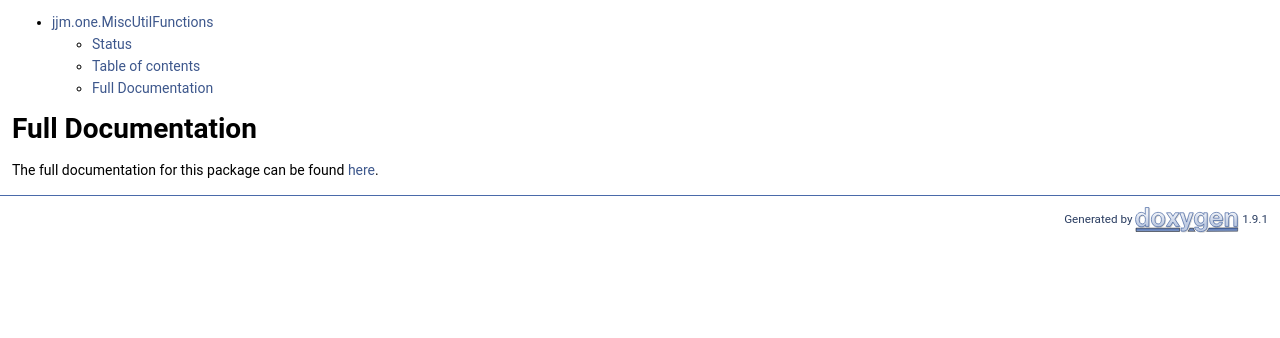
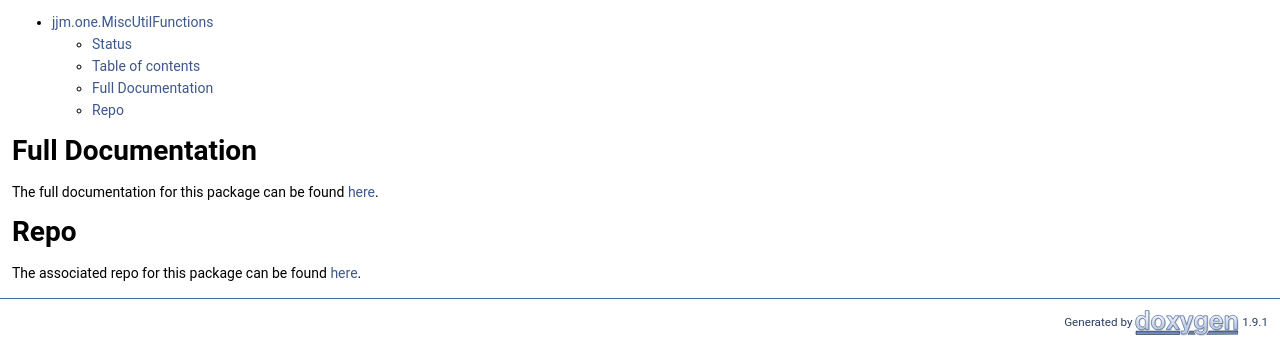
Before and after one commit to jjm-one/jjm.one.MiscUtilFunctions, a plain HTML site: page main/doc/html/index.html in a window 1280 px wide. Shown: the part 932-1270 px from the top of the page. Before the commit the page ends 1167 px from the top, so only its background shows below. Drawn offline with Linux system fonts and the light colour scheme.

Commit message:
Deploying to gh-pages from @ jjm-one/jjm.one.MiscUtilFunctions@d909b32bc8b12e68f21d0814733b70f372eb6288 🚀

```diff
--- a/main/doc/html/index.html
+++ b/main/doc/html/index.html
@@ -85,12 +85,16 @@ Table of contents</h1>
 <li><a href="#status">Status</a></li>
 <li><a href="#table-of-contents">Table of contents</a></li>
 <li><a href="#full-documentation">Full Documentation</a></li>
+<li><a href="#repo">Repo</a></li>
 </ul>
 </li>
 </ul>
 <h1><a class="anchor" id="autotoc_md3"></a>
 Full Documentation</h1>
-<p>The full documentation for this package can be found <a href="https://jjm-one.github.io/jjm.one.MiscUtilFunctions/main/doc/html/index.html">here</a>. </p>
+<p>The full documentation for this package can be found <a href="https://jjm-one.github.io/jjm.one.MiscUtilFunctions/main/doc/html/index.html">here</a>.</p>
+<h1><a class="anchor" id="autotoc_md4"></a>
+Repo</h1>
+<p>The associated repo for this package can be found <a href="https://github.com/jjm-one/jjm.one.MiscUtilFunctions">here</a>. </p>
 </div></div><!-- PageDoc -->
 </div><!-- contents -->
 <!-- start footer part -->
```
